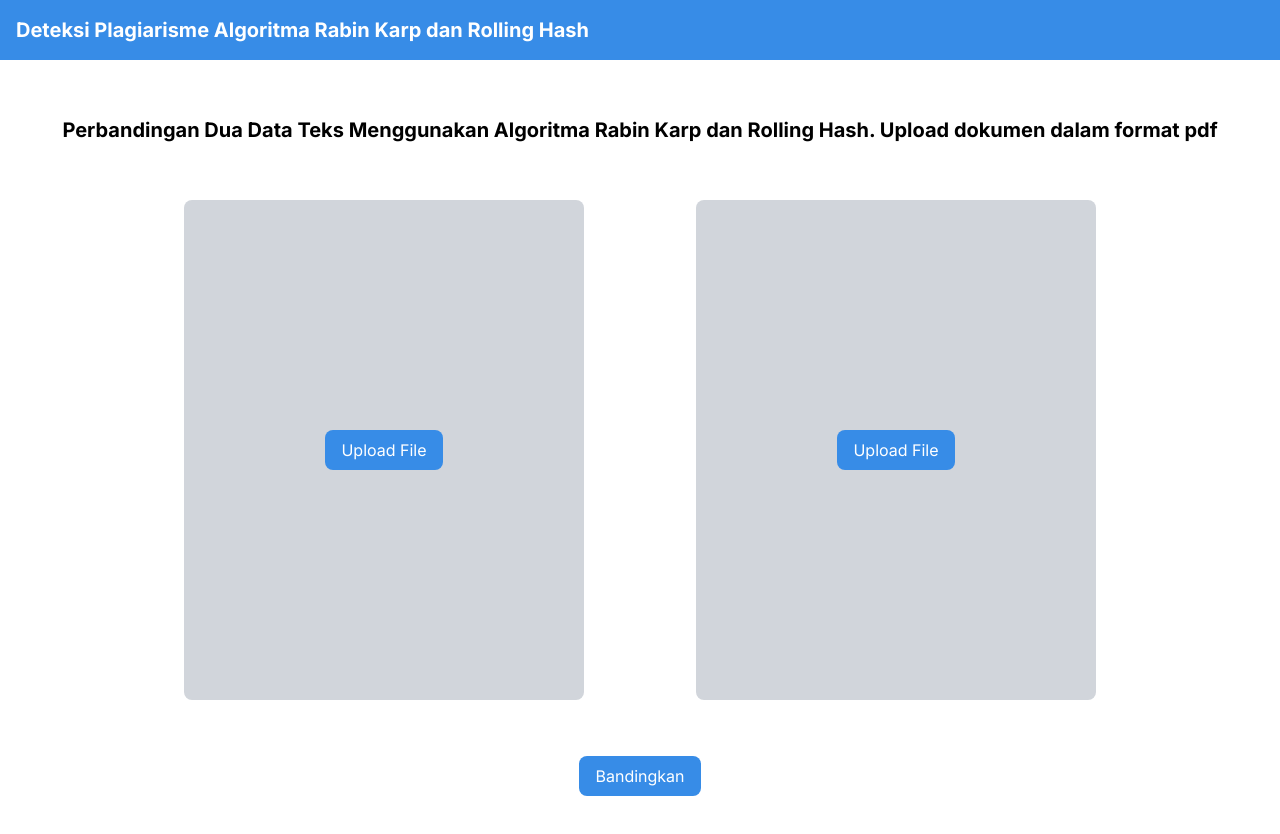
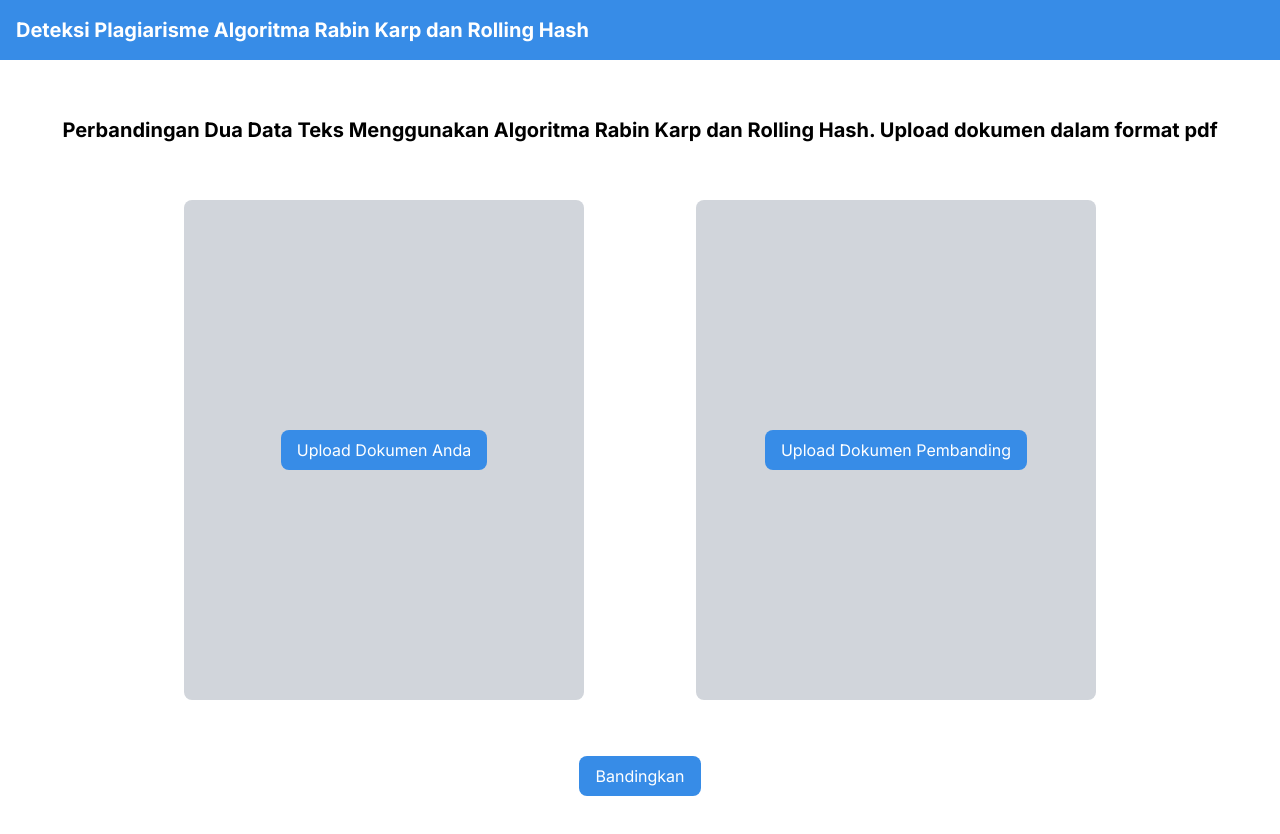
Before and after one commit to TehBotolBayu/Document-Plagiraism-Checker-Front-End, a Next.js app: page / in a window 1280 px wide. Shown: the top 834 px of the page. Built offline with nearby package versions, Linux system fonts and the light colour scheme.

Commit message:
fix request problem

```diff
--- a/src/app/page.tsx
+++ b/src/app/page.tsx
@@ -120,15 +120,15 @@ export default function Home() {
               <div className="rounded-lg bg-gray-300 h-[500px] w-[80vw]
               md:w-[400px] md:mx-14 flex justify-center items-center mb-10 md:mb-0">
                 <label className="button inline-block cursor-pointer ">
-                  <input type="file" onChange={handleChange} className="hidden" placeholder="ad"/>
-                  {(!value[0])?"Upload File":value[0].filenamea}
+                  <input type="file" onChange={handleChanges} className="hidden" placeholder="ad"/>
+                  {(!value[0])?"Upload Dokumen Anda":value[0].filenamea}
                 </label>
               </div>
               <div className="rounded-lg bg-gray-300 h-[500px] w-[80vw]
               md:w-[400px] md:mx-14 flex justify-center items-center">
                 <label className="button inline-block cursor-pointer ">
-                  <input type="file" onChange={handleChanges} className="hidden" placeholder="ad"/>
-                  {(!value[1])?"Upload File":value[1].filenameb}
+                  <input type="file" onChange={handleChange} className="hidden" placeholder="ad"/>
+                  {(!value[1])?"Upload Dokumen Pembanding":value[1].filenameb}
                 </label>
               </div>
             </div>
```
